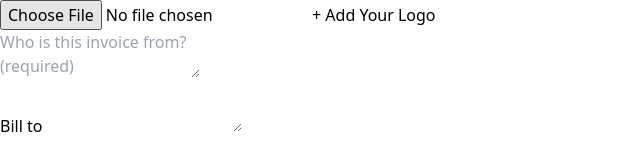
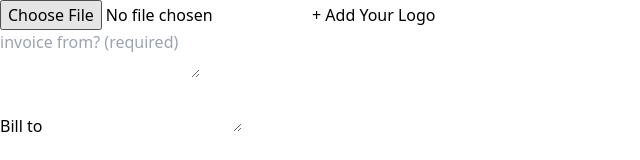
Before and after one commit to gbengayaks/invoice_generator, a React (Vite) app: page / in a window 1280 px wide. Shown: the top 160 px of the page, without its empty margins (0-640 px from the left). Built offline with nearby package versions, Linux system fonts and the light colour scheme.

Commit message:
modified placeholder

```diff
--- a/src/components/Receipts.jsx
+++ b/src/components/Receipts.jsx
@@ -122,7 +122,7 @@ const Receipts = () => {
                           required: "field is required",
                         })}
                         type="text"
-                        placeholder="Who is this invoice from? (required)"
+                        placeholder="invoice from? (required)"
                         className="w-full text-sm p-2 border border-1 border-gray-400 rounded md:w-64"
                         cols="20"
                       />
```
